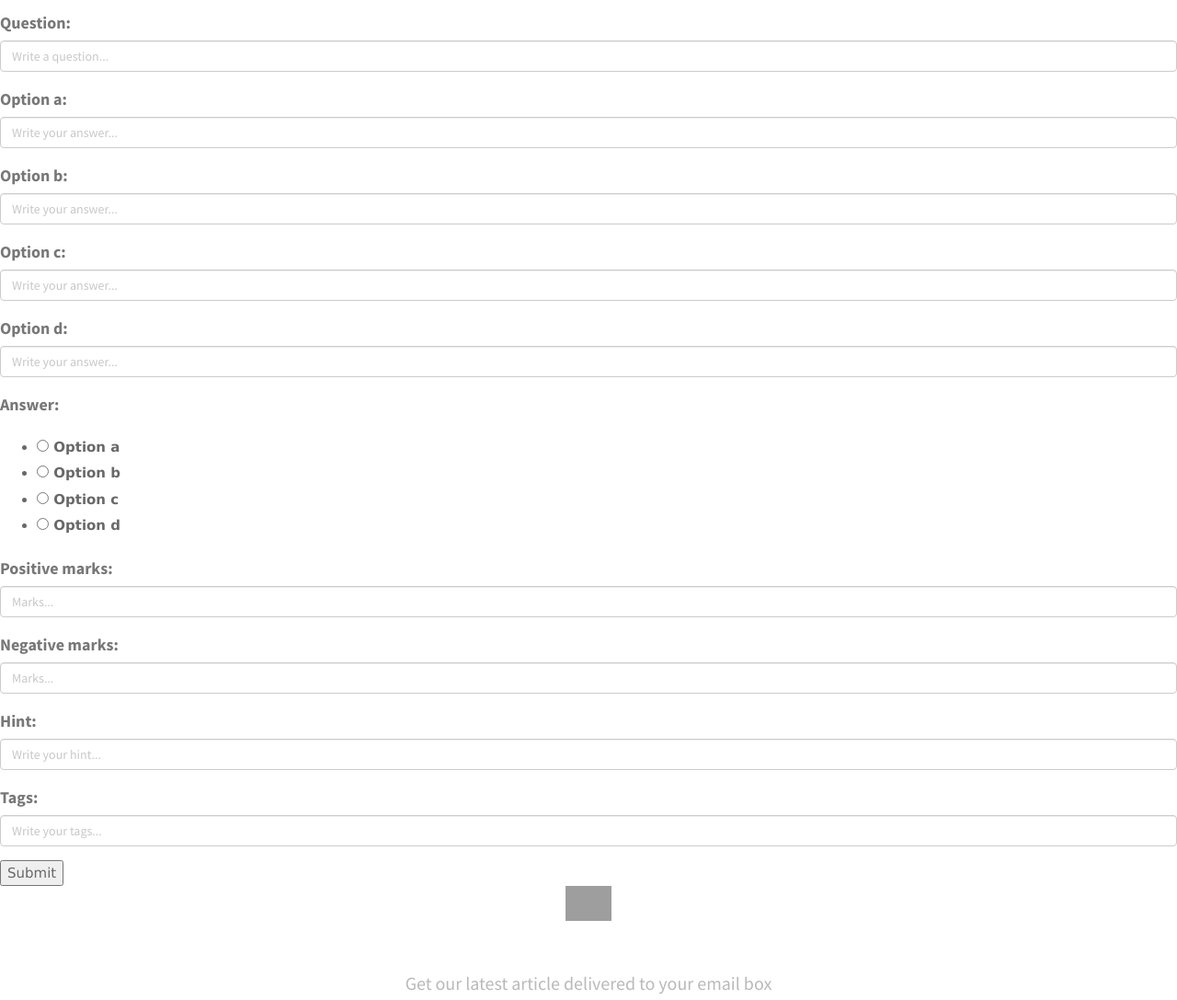
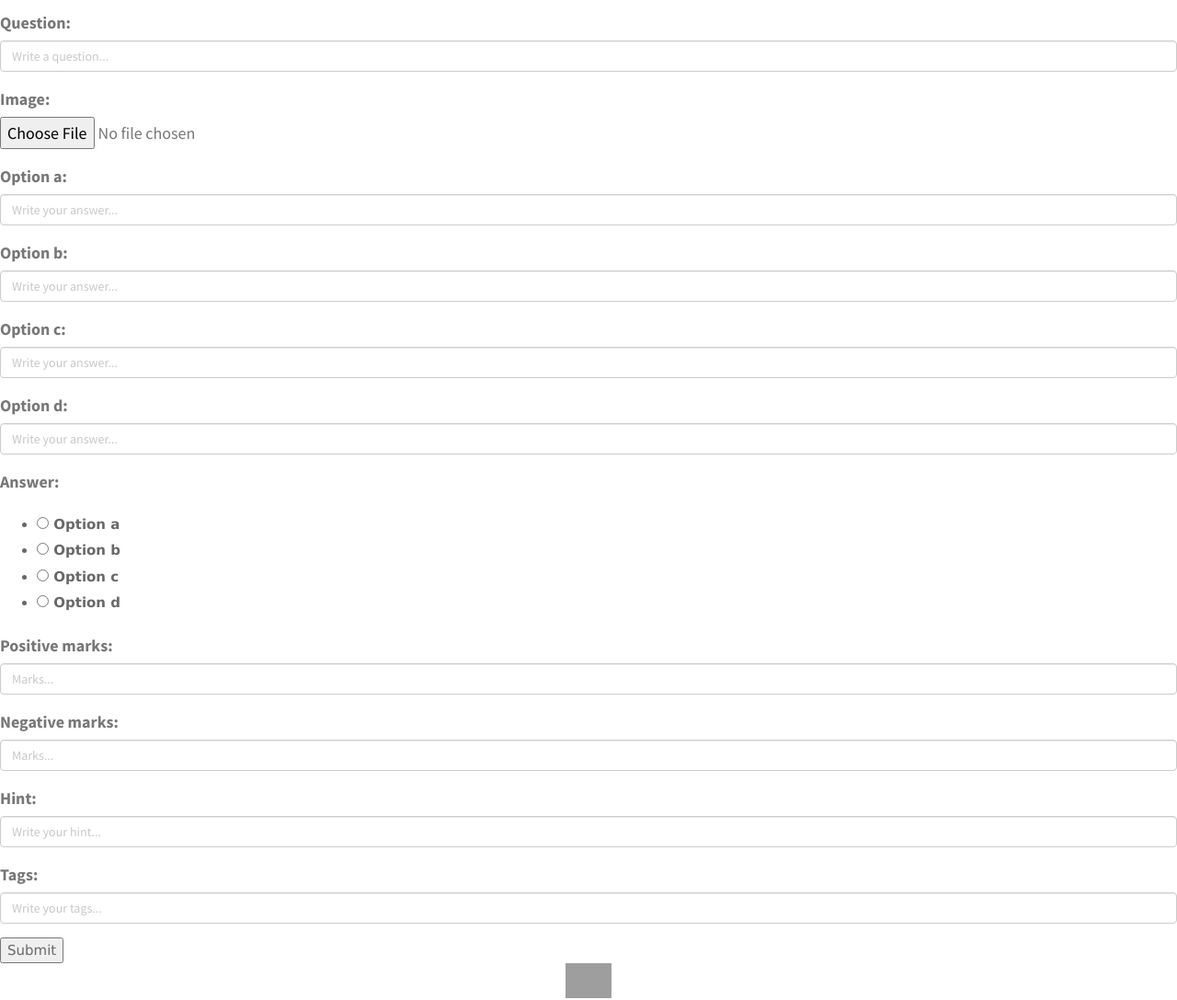
Before and after one commit to rahul-keshav/assignamate, a Django app: page /assignment/question/add/1 in a window 1280 px wide. Shown: the part 78-1165 px from the top of the page at 92% size. Run offline with Django 3.2, Linux system fonts and the light colour scheme; a user stored in the database is signed in; some libraries are stand-ins or nearby versions; some web fonts are replaced; grey boxes are pictures that could not be loaded.

Commit message:
image field added in questions
image field added
not required added in question in hint and tags

```diff
--- a/assignment/forms.py
+++ b/assignment/forms.py
@@ -43,12 +43,7 @@ class QuestionForm(forms.ModelForm):
     CHOICES = (('a', 'Option a'), ('b', 'Option b'),('c', 'Option c'), ('d', 'Option d'),)
     answer = forms.ChoiceField(widget=forms.RadioSelect,choices=CHOICES)
 
-    # answer = forms.CharField(widget=forms.TextInput(
-    #     attrs={
-    #         'class': 'form-control',
-    #         'placeholder': 'Write your answer...'
-    #     }
-    # ))
+
     positive_marks=forms.CharField(widget=forms.TextInput(
         attrs = {
         'class': 'form-control',
@@ -69,18 +64,22 @@ class QuestionForm(forms.ModelForm):
             'class': 'form-control',
             'placeholder': 'Write your hint...'
         }
-    ))
+    ),required=False)
 
     tags = forms.CharField(widget=forms.TextInput(
         attrs={
             'class': 'form-control',
             'placeholder': 'Write your tags...'
         }
-    ))
+    ),required=False)
+
+    image=forms.ImageField(required=False)
 
     class Meta:
         model = Questions
-        fields = ('question','option_a','option_b','option_c','option_d','answer','positive_marks','negative_marks','hint','tags',)
+        fields = ('question','image','option_a','option_b',
+                  'option_c','option_d','answer','positive_marks',
+                  'negative_marks','hint','tags',)
 
 
 
--- a/assignment/models.py
+++ b/assignment/models.py
@@ -73,19 +73,20 @@ class Assignmentlikecounter(models.Model):
 
 
 class Questions(models.Model,):
-    assignment=models.ForeignKey(Assignment,on_delete=models.CASCADE)
-    question=models.CharField(max_length=500)
-    answer=models.CharField(max_length=500)
-    option_a=models.CharField(max_length=200,default=0)
-    option_b=models.CharField(max_length=200,default=0)
-    option_c=models.CharField(max_length=200,default=0)
-    option_d=models.CharField(max_length=200,default=0)
-    number_of_right_answered=models.IntegerField(default=0)
-    number_of_wrong_answered=models.IntegerField(default=0)
-    positive_marks=models.IntegerField(default=0)
-    negative_marks=models.IntegerField(default=0)
-    hint=models.CharField(max_length=500)
-    tags=models.CharField(max_length=45)
+    assignment= models.ForeignKey(Assignment,on_delete=models.CASCADE)
+    question= models.CharField(max_length=500)
+    image= models.ImageField(upload_to='question_image//%Y/%m/%d/',blank=True,)
+    answer= models.CharField(max_length=500)
+    option_a =models.CharField(max_length=200,default=0)
+    option_b =models.CharField(max_length=200,default=0)
+    option_c =models.CharField(max_length=200,default=0)
+    option_d =models.CharField(max_length=200,default=0)
+    number_of_right_answered =models.IntegerField(default=0)
+    number_of_wrong_answered =models.IntegerField(default=0)
+    positive_marks =models.IntegerField(default=0)
+    negative_marks =models.IntegerField(default=0)
+    hint =models.CharField(max_length=500,blank=True)
+    tags=models.CharField(max_length=45,blank=True)
 
 
     def __str__(self):
--- a/assignment/templates/assignment/add_question_form.html
+++ b/assignment/templates/assignment/add_question_form.html
@@ -2,7 +2,7 @@
 {% block title%}<title>Add Question</title>{% endblock %}
 {% block body %}
 
-<form method="post">
+<form method="post" enctype="multipart/form-data">
     {% csrf_token %}
 
     {{ form.as_p }}
--- a/assignment/templates/assignment/blog_site_list.html
+++ b/assignment/templates/assignment/blog_site_list.html
@@ -13,7 +13,7 @@
                   <div class="w3-card-4" style="width:100%">
 
                   <a href="{% url 'assignment:blog_site' blog_site.id %}">
-                    <img src="{{blog_site.background_image.url}}" alt="Norway" style="width:100%">
+                    <img src="{{blog_site.background_image.url}}">
                     <div class="w3-container w3-center">
                       <p>{{ blog_site.name }}</p>
                     </div>
--- a/assignment/templates/assignment/question_paper.html
+++ b/assignment/templates/assignment/question_paper.html
@@ -34,6 +34,9 @@
                             {% endif %}
                         </p>
                     </h3>
+                    {% if question.image %}
+                    <img src="{{question.image.url }}" >
+                    {% endif %}
                 </header>
                 <div class="w3-container">
 
--- a/assignment/templates/assignment/questions_form.html
+++ b/assignment/templates/assignment/questions_form.html
@@ -2,7 +2,7 @@
 {% block body %}
 
 
-<form method="post">
+<form enctype="multipart/form-data" method="post">
     {% csrf_token %}
     {{form.as_p}}
 
--- a/assignment/views.py
+++ b/assignment/views.py
@@ -37,25 +37,6 @@ def view_list_my_assignment(request,pk=None):
     args={'user':user,'studymaterial': studymaterial}
     return render(request,'assignment/my_assignment_page.html',args)
 
-# class AssignmentLikeToggle(LoginRequiredMixin,View):
-#     def post(self,request,*args,**kwargs):
-#         id=request.POST.get('id')
-#         assignment=get_object_or_404(Assignment,pk=id)#Assignment.objects.get(pk=id)
-#         if hasattr(assignment,'assignmentlikecounter'):
-#             assignment_like_list = assignment.assignmentlikecounter
-#         else:
-#             assignment_like_list = Assignmentlikecounter(assignment=assignment)
-#             assignment_like_list.save()
-#         user=request.user
-#         if user in assignment_like_list.user.all():
-#             assignment_like_list.user.remove(user)
-#         else:
-#             assignment_like_list.user.add(user)
-#         number_of_like=len(assignment_like_list.user.all())
-#         assignment_like_list.number_of_like=number_of_like
-#         assignment_like_list.save()
-#         return redirect(reverse('assignment:assignment',args=[id]))
-
 
 def AssignmentLikeToggle(request,id):
     assignment = get_object_or_404(Assignment, pk=id)  # Assignment.objects.get(pk=id)
@@ -93,21 +74,23 @@ class QuestionView(DetailView):
     template_name = 'assignment/question_paper.html'
     model = Assignment
 
+
 def QuestionAdd(request,pk):
     if request.method == 'POST':
-        form = QuestionForm(request.POST,)
+        form = QuestionForm(request.POST, request.FILES)
         if form.is_valid():
             question = form.save(commit=False)
             question.assignment = get_object_or_404(Assignment,pk=pk)#Assignment.objects.get(pk=pk)
             question.save()
             return redirect(reverse('assignment:assignment', args=[pk]))
+
     else:
         form = QuestionForm
     return render(request,'assignment/add_question_form.html',{'form': form})
 
 class QuestionUpdate(UpdateView):
     model = Questions
-    fields = ['question','answer','option_a','option_b','option_c','option_d','positive_marks','negative_marks']
+    fields = ['question','image','answer','option_a','option_b','option_c','option_d','positive_marks','negative_marks']
     template_name_suffix = '_update_form'
     success_url = reverse_lazy('assignment:my_assignment_page')
 
```
Also changed, not shown: assignment/migrations/0037_auto_20180808_1221.py (added), assignment/migrations/0038_auto_20180808_1341.py (added), db.sqlite3, tutorial/media/question_image/2018/08/08/true_love.jpg (added), tutorial/media/question_image/2018/08/08/true_love_4Sn0rXX.jpg (added), tutorial/media/question_image/true_love.jpg (added).
